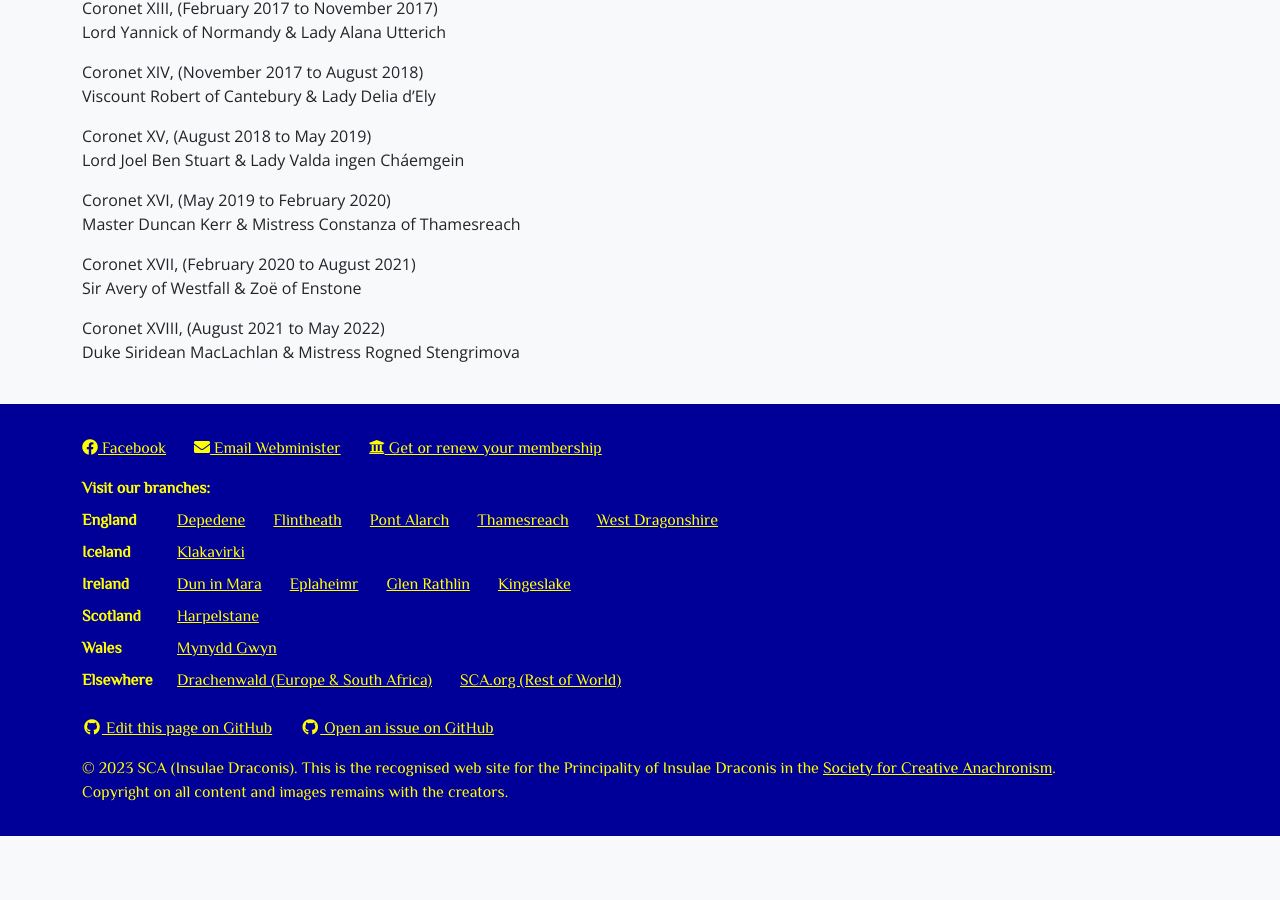
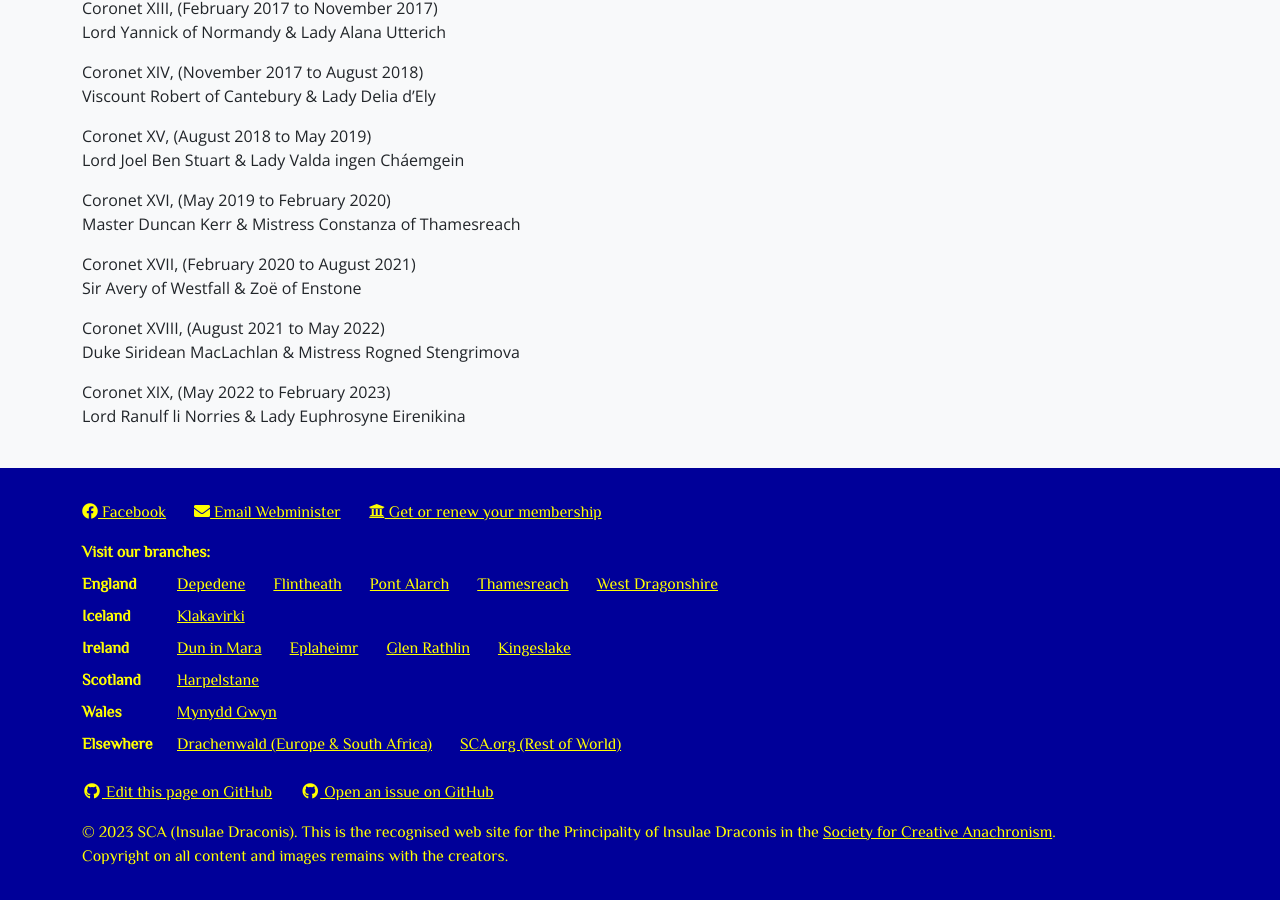
Before and after one commit to drachenwald/insulae-draconis, a Jekyll site: the page built from coronet/past.md, in a window 1280 px wide and 900 px high, scrolled down 2010 px. Built offline with Jekyll 4.4.1, drawn with Linux system fonts in a browser that asks for light colours; comment, search, counter and statistics services are not loaded; before the commit the page ends 2846 px from its top, so only the background shows below that.

Commit message:
Update past.md
Updated the list

```diff
--- a/coronet/past.md
+++ b/coronet/past.md
@@ -103,3 +103,6 @@ Sir Avery of Westfall & Zoë of Enstone
 
 Coronet XVIII, (August 2021 to May 2022)
 Duke Siridean MacLachlan & Mistress Rogned Stengrimova
+
+Coronet XIX, (May 2022 to February 2023)
+Lord Ranulf li Norries & Lady Euphrosyne Eirenikina
```
